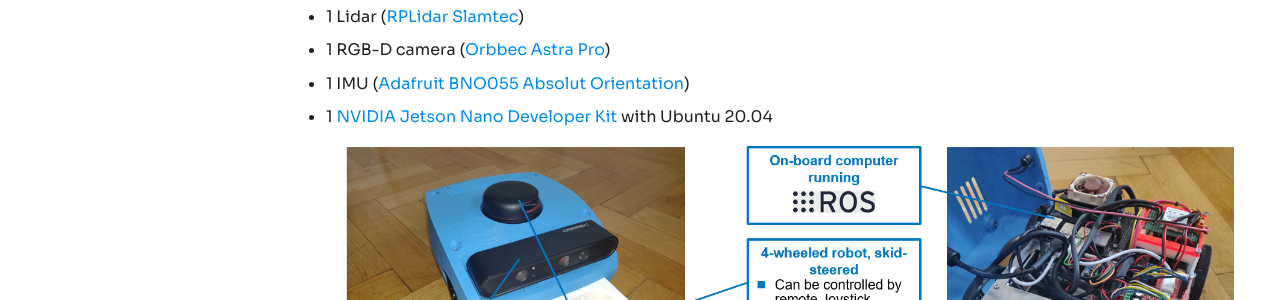
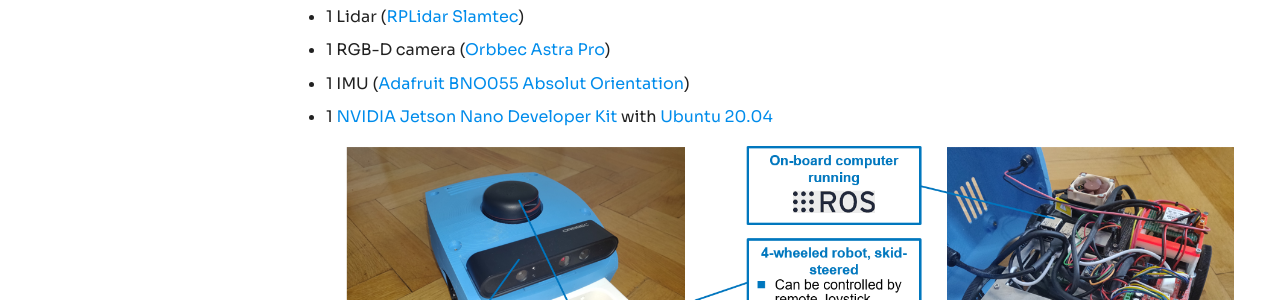
Before and after one commit to Helbling-Technik/HelMoRo, an MkDocs documentation site: the page built from docs/software/01_software_introduction.md, in a window 1280 px wide and 900 px high. Shown: the part 400-700 px from the top of the window. Built offline with MkDocs 1.6.1 and Material for MkDocs 9.7.7, drawn with Linux system fonts in a browser that asks for light colours; part of the change alters nothing that is shown.

```diff
--- a/docs/software/01_software_introduction.md
+++ b/docs/software/01_software_introduction.md
@@ -9,7 +9,7 @@ Helmoro is equipped with the following electronic parts:
 - 1 Lidar ([RPLidar Slamtec](https://www.slamtec.com/en/Lidar/A2))
 - 1 RGB-D camera ([Orbbec Astra Pro](https://orbbec3d.com/product-astra-pro/))
 - 1 IMU ([Adafruit BNO055 Absolut Orientation](https://learn.adafruit.com/adafruit-bno055-absolute-orientation-sensor))
-- 1 [NVIDIA Jetson Nano Developer Kit](https://developer.nvidia.com/embedded/jetson-nano-developer-kit) with Ubuntu 20.04
+- 1 [NVIDIA Jetson Nano Developer Kit](https://developer.nvidia.com/embedded/jetson-nano-developer-kit) with [Ubuntu 20.04](https://qengineering.eu/install-ubuntu-20.04-on-jetson-nano.html)
 
 ![helmoro_intro](pictures/helmoro_intro.png)
 
```
